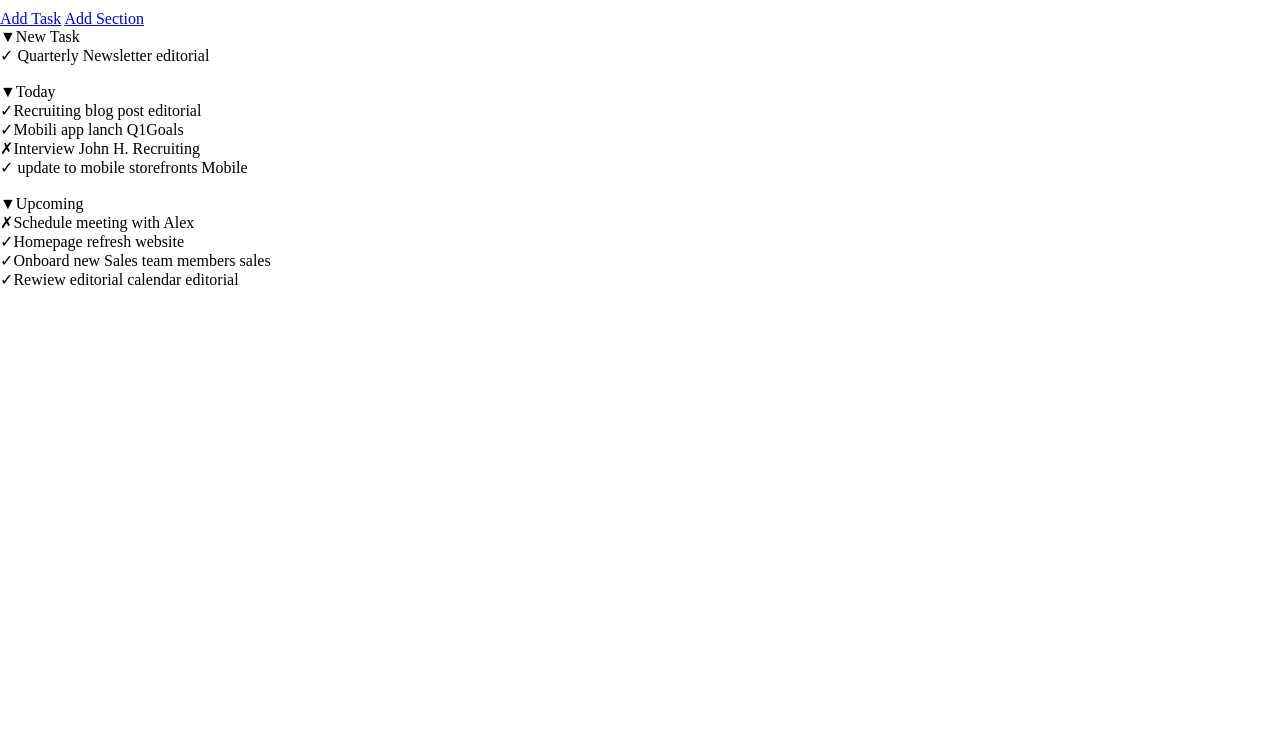
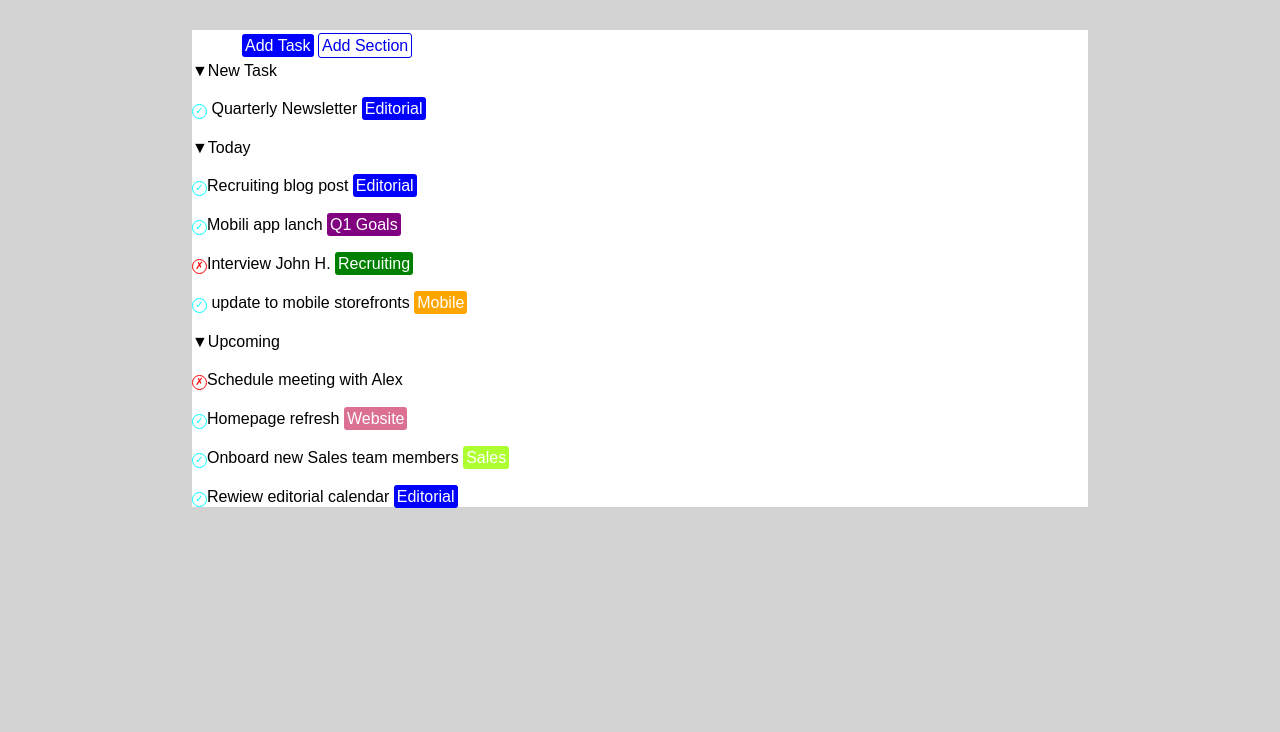
Before and after one commit to EmanueleEsposito/html-css-toboolist, a plain HTML site: page index.html in a window 1280 px wide. Shown: the part 68-800 px from the top of the page. Drawn offline with Linux system fonts and the light colour scheme.

Commit message:
Fine esercizio

```diff
--- a/index.html
+++ b/index.html
@@ -11,7 +11,7 @@
     <header><h1>Toboolist</h1></header>
 
     <main>
-        <div class="container"></div>
+
 
     <div class="top">
         <a href="#" class="btn btn-blue">Add Task</a>
@@ -20,19 +20,28 @@
         <div class="task">
             <ul class="list-disable">
           <li>&#9660;New Task </li>
-          <li> <span class="circle"> &check;</span> Quarterly Newsletter editorial</li>
-<br>
+
+          <li> <span class="circle"> &check;</span> Quarterly Newsletter <a href="#" class="etichetta-blue">Editorial</a></li>
+
           <li>&#9660;Today</li>
-          <li><span class="circle">&check;</span>Recruiting blog post editorial</li>
-          <li><span class="circle">&check;</span>Mobili app lanch Q1Goals</li>
-          <li><span class="circle-red">&cross;</span>Interview John H. Recruiting</li>
-          <li><span class="circle">&check;</span> update to mobile storefronts Mobile</li>
-<br>
+
+          <li><span class="circle">&check;</span>Recruiting blog post  <a href="#" class="etichetta-blue">Editorial</a class="blu"</li>
+
+          <li><span class="circle">&check;</span>Mobili app lanch  <a href="#" class="etichetta-purple">Q1 Goals</a></li>
+
+          <li><span class="circle-red">&cross;</span>Interview John H.  <a href="#" class="etichetta-green">Recruiting</a></li>
+
+          <li><span class="circle">&check;</span> update to mobile storefronts <a href="#" class="etichetta-orange">Mobile</a></li>
+
           <li>&#9660;Upcoming</li>
+
           <li><span class="circle-red">&cross;</span>Schedule meeting with Alex</li>
-          <li><span class="circle">&check;</span>Homepage refresh website</li>
-          <li><span class="circle">&check;</span>Onboard new Sales team members sales</li>
-          <li><span class="circle">&check;</span>Rewiew editorial calendar editorial</li>
+
+          <li><span class="circle">&check;</span>Homepage refresh <a href="#" class="etichetta-pink">Website</a></li>
+
+          <li><span class="circle">&check;</span>Onboard new Sales team members <a href="#" class="etichetta-green-yellow">Sales</a></li>
+
+          <li><span class="circle">&check;</span>Rewiew editorial calendar <a href="#" class="etichetta-blue">Editorial</a></li>
 
             </ul>
         </div>
--- a/style.css
+++ b/style.css
@@ -9,9 +9,123 @@
 /*commons*/
 header{
     font-family: Arial, Helvetica, sans-serif;
-    font-size:12px;
+    font-size:15px;
     background-color: white;
-    margin: 25px;
+    margin:auto;
+    padding-left: 50px;
 
-   ;
+
 }
+
+body{
+    background-color: lightgray;
+    font-family: Arial, Helvetica, sans-serif;
+
+}
+.btn-blue{
+    background-color: blue;
+    color: white;
+    border: 1px;
+    padding: 3px;
+    border-radius: 3px;
+    text-decoration: none;
+
+}
+.btn-disabled{
+    text-decoration: none;
+    border: 1px solid;
+    padding: 3px;
+    border-radius: 3px;
+
+}
+
+main{
+    background-color: white;
+   width: 70%;
+   margin-left: auto;
+   margin-top: 5%;
+   margin-right: auto;
+}
+.top{
+    padding-top: 7px;
+    padding-bottom: 7px;
+    padding-left: 50px;
+    border-bottom: 2px;
+    border-color: #f6f8f9;
+}
+.circle{
+    border: 1px solid;
+    border-radius: 25px;
+    width: 15px;
+    height: 15px;
+    display: inline-block;
+    font-size: 10px;
+    text-align: center;
+    color: aqua;
+}
+.circle-red{
+    border: 1px solid;
+    border-radius: 25px;
+    width: 15px;
+    height: 15px;
+    display: inline-block;
+    font-size: 10px;
+    text-align: center;
+    color: red;
+
+}
+.etichetta-blue{
+
+    background-color: blue;
+    color: white;
+    border: 1px;
+    padding: 3px;
+    border-radius: 3px;
+    text-decoration: none;
+}
+.etichetta-purple{
+    background-color: purple;
+    color: white;
+    border: 1px;
+    padding: 3px;
+    border-radius: 3px;
+    text-decoration: none;
+}
+.etichetta-green{
+    background-color: green;
+    color: white;
+    border: 1px;
+    padding: 3px;
+    border-radius: 3px;
+    text-decoration: none;
+}
+.etichetta-orange{
+    background-color: orange;
+    color: white;
+    border: 1px;
+    padding: 3px;
+    border-radius: 3px;
+    text-decoration: none;
+}
+.etichetta-pink{
+    background-color: palevioletred;
+    color: white;
+    border: 1px;
+    padding: 3px;
+    border-radius: 3px;
+    text-decoration: none;
+}
+.etichetta-green-yellow{
+    background-color: greenyellow;
+    color: white;
+    border: 1px;
+    padding: 3px;
+    border-radius: 3px;
+    text-decoration: none;
+}
+ul li{margin-bottom: 20px;}
+
+
+.list-disable{
+    list-style: none;
+}
```
